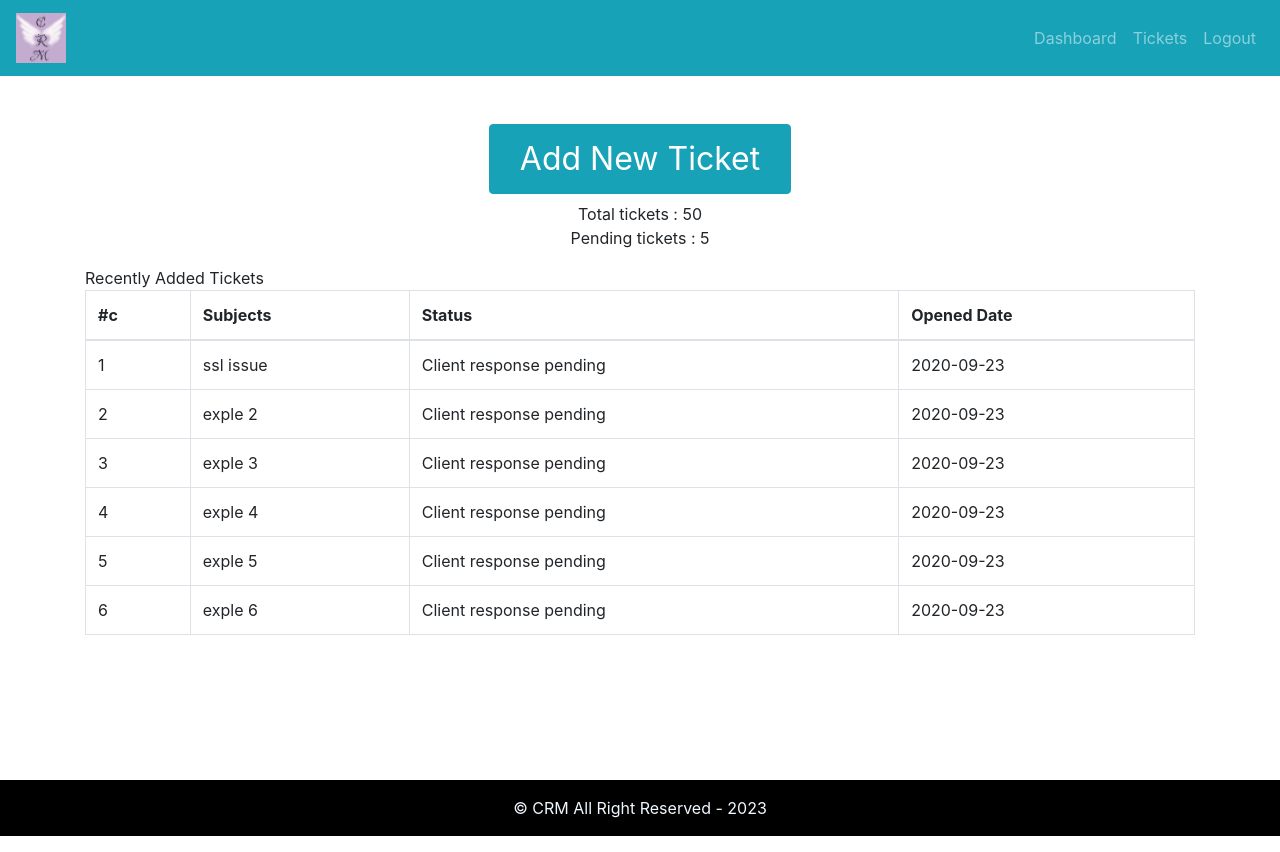
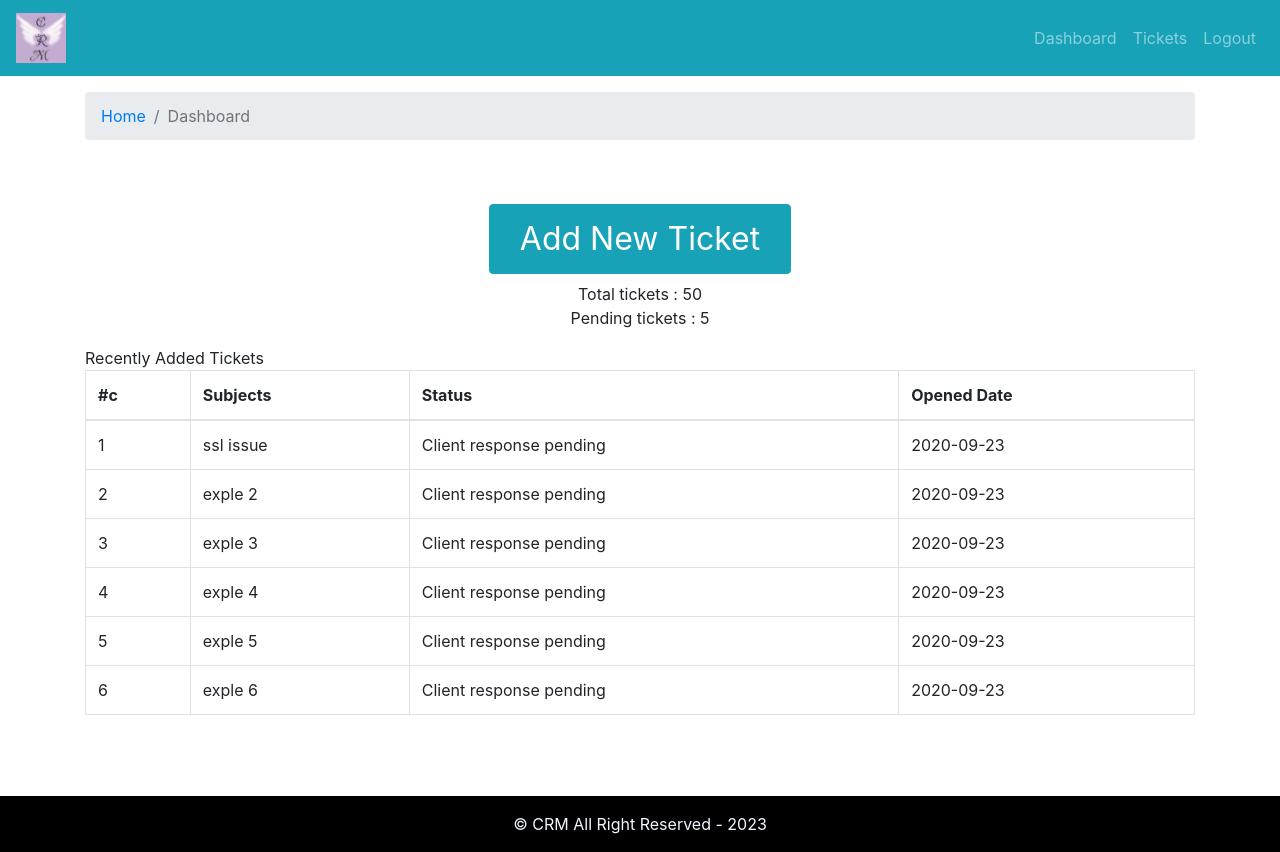
Before and after one commit to MedAmineTestouri/crm-frontend, a React (Create React App) app: page / in a window 1280 px wide. Built offline with nearby package versions, Linux system fonts and the light colour scheme.

Commit message:
adding breadcrumb

```diff
--- /dev/null
+++ b/src/components/breadcrumb/Breadcrumb.comp.js
@@ -0,0 +1,12 @@
+import React from 'react'
+import { Breadcrumb } from 'react-bootstrap'
+
+export const Breadcrumb_comp = ({page}) => {
+    return(
+        <Breadcrumb>
+        <Breadcrumb.Item href="#">Home</Breadcrumb.Item>
+
+        <Breadcrumb.Item active>{page}</Breadcrumb.Item>
+      </Breadcrumb>
+    )
+}
--- a/src/layout/DefaultLayout.js
+++ b/src/layout/DefaultLayout.js
@@ -6,7 +6,7 @@ export const DefaultLayout = ({children}) => {
 
             <div className="defaults-layout">
 
-                <header className="header">
+                <header className="header mb-3">
                     <Header/>
                 </header>
 
--- a/src/pages/Dashboard/Dashboard.page.js
+++ b/src/pages/Dashboard/Dashboard.page.js
@@ -2,9 +2,15 @@ import React from 'react'
 import {Container, Row, Col,Button} from 'react-bootstrap'
 import { TicketTable } from '../../components/ticketTable/TicketTable.comp'
 import tickets from "../../assets/data/dummy-tickets.json"
+import { Breadcrumb_comp } from '../../components/breadcrumb/Breadcrumb.comp'
 export const Dashboard = ()=> {
     return (
         <Container>
+            <Row>
+                <Col>
+                    <Breadcrumb_comp page="Dashboard" />
+                </Col>
+            </Row>
                 <Row>
                     <Col className='text-center mt-5 mb-2'>
                         <Button variant="info" style= {{'fontSize':'2rem','padding':'10px 30px'}}>
```
